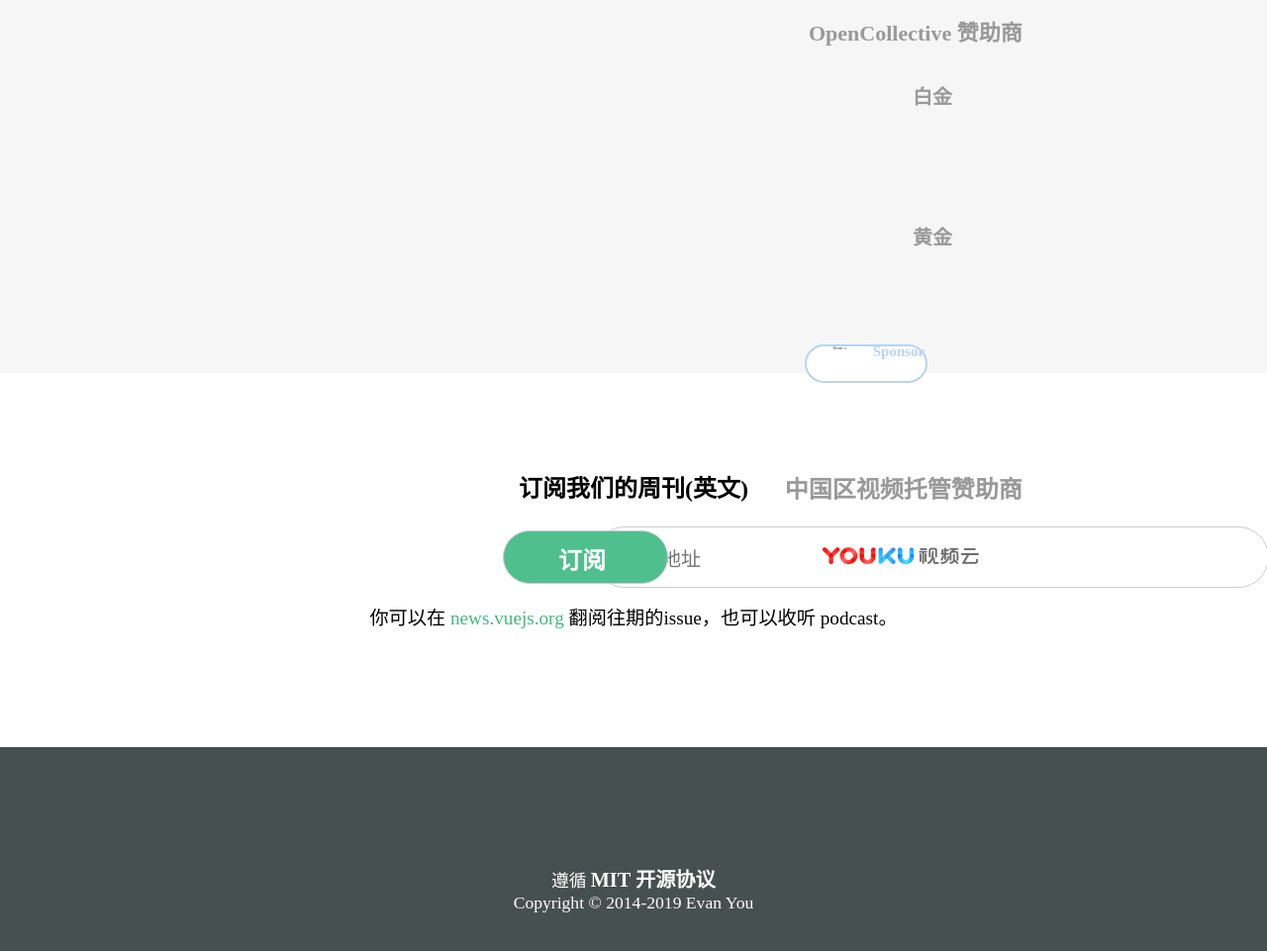
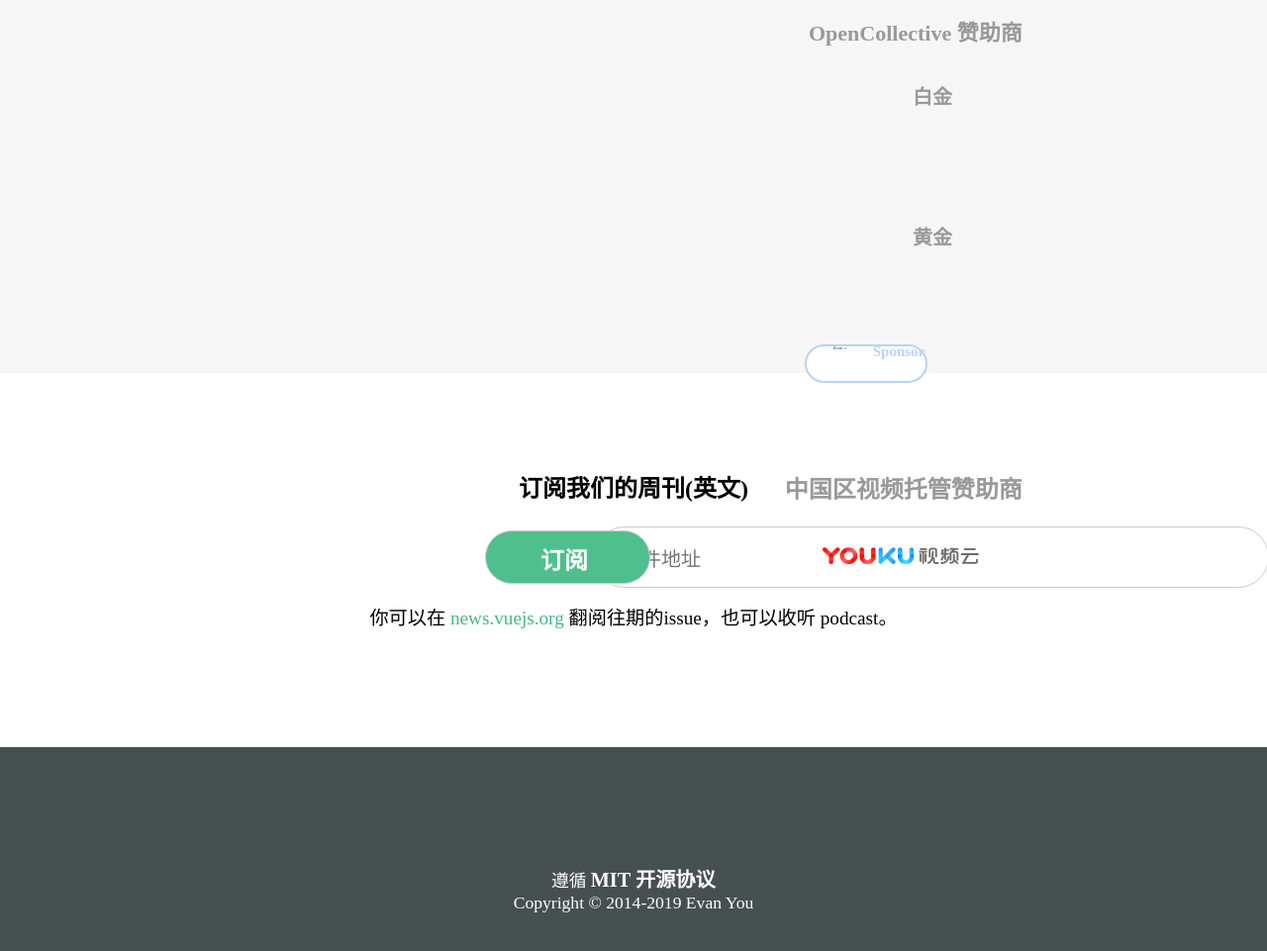
Before and after one commit to 18224592555/18224592555.github.io, a plain HTML site: page index.html in a window 1280 px wide. Shown: the part 2873-3834 px from the top of the page at 99% size. Drawn offline with Linux system fonts and the light colour scheme.

Commit message:
订阅框

```diff
--- a/css/loop作业.css
+++ b/css/loop作业.css
@@ -448,7 +448,7 @@ input:focus{
     width: 165px;
     height: 52px;
     border-radius: 30px;
-    margin-right: 605px;
+    margin-right: 623px;
     margin-top: -58px;
     background-color: rgb(79,192,141);
 }
```
